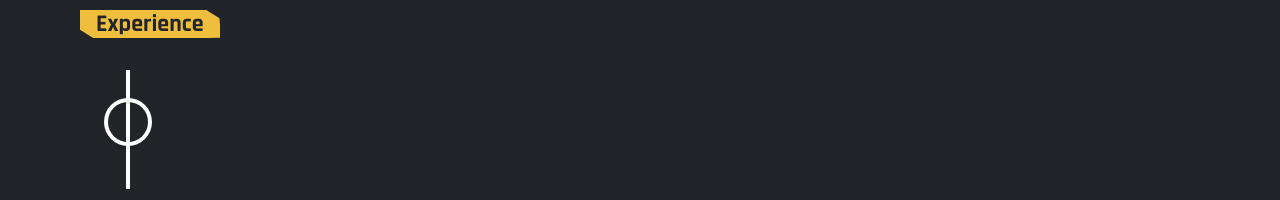
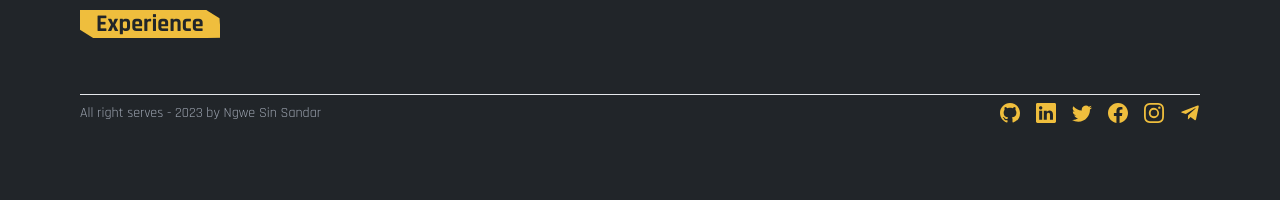
Before and after one commit to ngwesinsandar2/cyber_portfolio, a Next.js app: page /about in a window 1280 px wide. Shown: the part 752-952 px from the top of the page. After the commit the page ends 883 px from the top, so only its background shows below. Built offline with nearby package versions, Linux system fonts and the light colour scheme.

Commit message:
commented TimeLine component

```diff
--- a/app/about/page.tsx
+++ b/app/about/page.tsx
@@ -93,7 +93,7 @@ const About = () => {
 
         <section className="pb-6">
           <SubTitle subTitle={t("about.experience.title")} />
-          <TimeLine />
+          {/* <TimeLine /> */}
         </section>
       </main>
 
```
